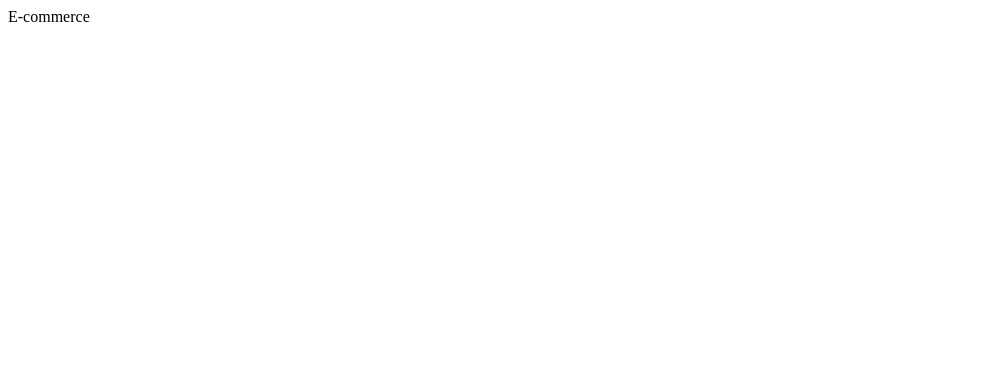
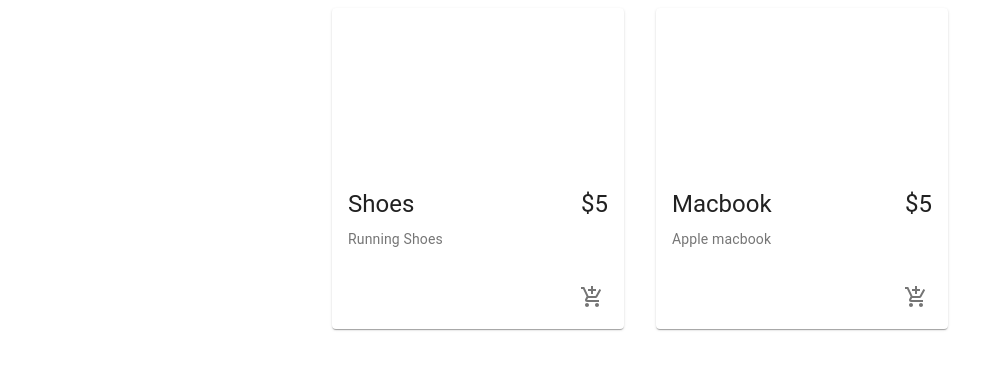
Before and after one commit to fguaragna97/e_commerce-store, a React (Create React App) app: page / in a window 1280 px wide. Shown: the top 370 px of the page, without its empty margins (0-1004 px from the left). Built offline with nearby package versions, Linux system fonts and the light colour scheme.

Commit message:
Mock Product components

```diff
--- a/src/App.js
+++ b/src/App.js
@@ -1,7 +1,12 @@
 import React from "react";
+import Products from "./components/Products/Products";
 
 const App = () => {
-  return <div>E-commerce</div>;
+  return (
+    <div>
+      <Products />
+    </div>
+  );
 };
 
 export default App;
--- /dev/null
+++ b/src/components/Products/Product/Product.jsx
@@ -0,0 +1,41 @@
+import React from 'react'
+import {Card,CardMedia,CardContent,CardActions,Typography,IconButton} from "@material-ui/core"
+import {AddShoppingCart} from "@material-ui/icons"
+
+import useStyles from "./styles"
+
+// here we create what each product is gonna look in the grid
+
+function Product({product}) {
+  const classes = useStyles()
+
+  return (
+    <Card className={classes.root}>
+      <CardMedia className={classes.media} image={product.image} title={product.name}/>
+      <CardContent>
+        <div className={classes.cardContent}>
+          <Typography variant='h5' gutterBottom>
+            {product.name}
+          </Typography>
+          <Typography variant='h5' >
+            {product.price}
+          </Typography>
+
+        </div>
+        <Typography variant='body2' color='textSecondary' >
+            {product.description}
+          </Typography>
+      </CardContent>
+
+      <CardActions disableSpacing className={classes.cardActions}>
+          <IconButton aria-label="Add to Cart">
+            <AddShoppingCart />
+            </IconButton>
+
+      </CardActions>
+
+    </Card>
+  )
+}
+
+export default Product
--- /dev/null
+++ b/src/components/Products/Product/styles.js
@@ -0,0 +1,19 @@
+import { makeStyles } from "@material-ui/core/styles";
+
+export default makeStyles(() => ({
+  root: {
+    maxWidth: "100%",
+  },
+  media: {
+    height: 0,
+    paddingTop: "56.25%", // 16:9
+  },
+  cardActions: {
+    display: "flex",
+    justifyContent: "flex-end",
+  },
+  cardContent: {
+    display: "flex",
+    justifyContent: "space-between",
+  },
+}));
--- /dev/null
+++ b/src/components/Products/Products.jsx
@@ -0,0 +1,42 @@
+import react from "react"
+import { Grid } from "@material-ui/core"
+import { Description } from "@material-ui/icons"
+
+import Product from "./Product/Product"
+
+
+const products = [
+  {
+    id:1,
+    name:"Shoes",
+    description:"Running Shoes",
+    price:"$5",
+    image:""
+  },
+  {
+    id:2,
+    name:"Macbook",
+    description:"Apple macbook",
+    price:"$5",
+    image:""
+  }
+]
+
+
+const Products = () => {
+  return (
+<main>
+   <Grid container justify="center" spacing={4}>
+        {products.map((product)=>(
+          <Grid item key={product.id} xs={12} sm={6} md={4} lg={3}>
+            <Product product={product}/>
+          </Grid>
+        ))}
+   </Grid>
+ </main>
+  )
+
+}
+
+
+export default Products
```
